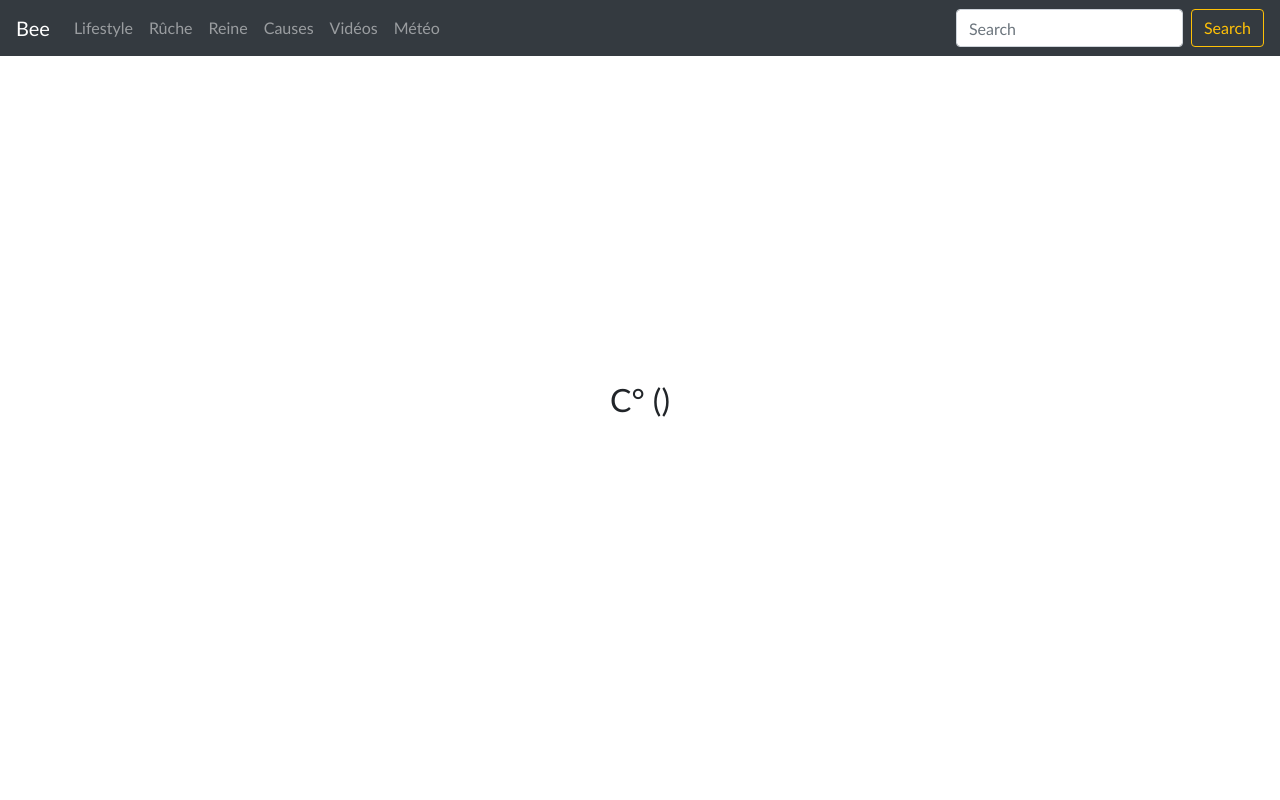
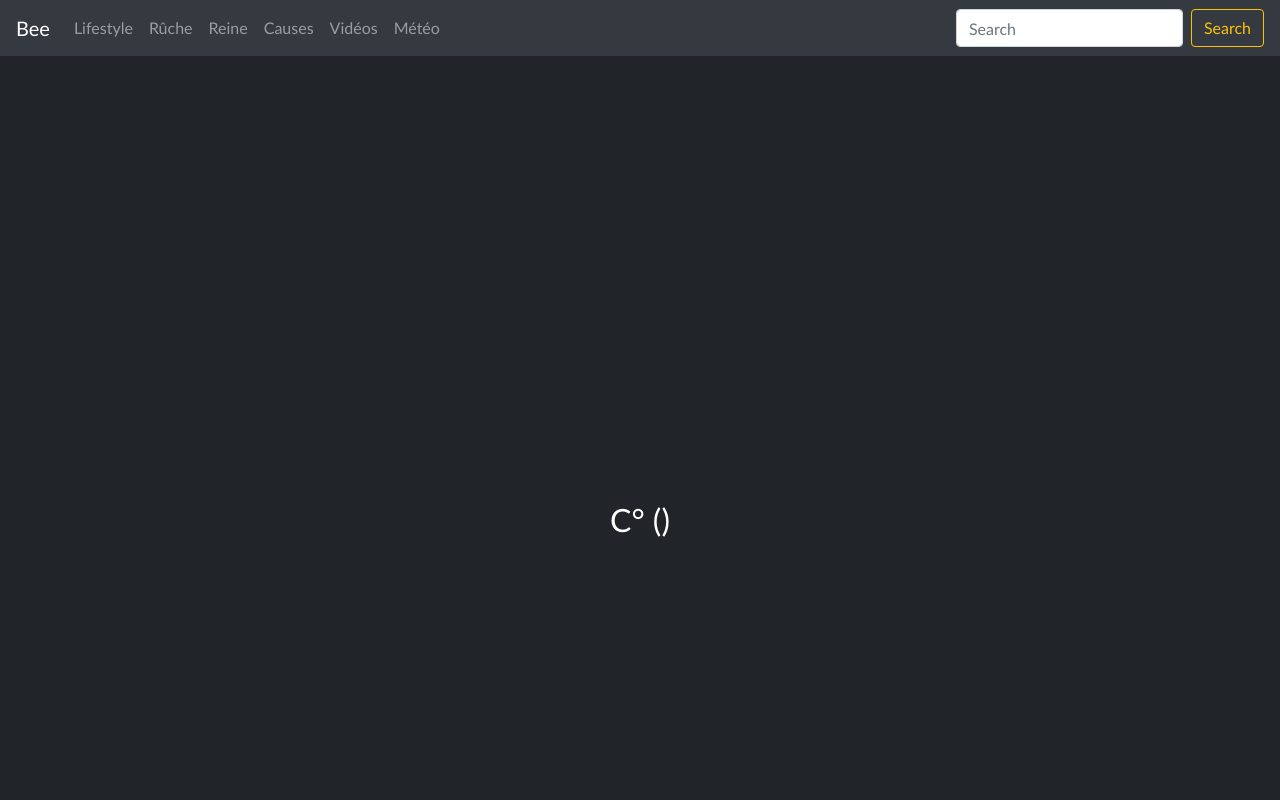
Before and after one commit to beriot/api, a PHP site: page /meteo.php in a window 1280 px wide. Run offline with PHP 8.4, Linux system fonts and the light colour scheme; some libraries are stand-ins or nearby versions.

Commit message:
add update app.css

```diff
--- a/css/app.css
+++ b/css/app.css
@@ -1,3 +1,5 @@
+
+
 
 
 body {
@@ -8,17 +10,22 @@ body {
     display: flex;
     justify-content: center;
     align-items: center;
+    background-color: #212529;
 }
 
 h1{
     font-size: 3em;
+    color: #fff;
 }
 
 i {
+    padding:10px;
     font-size: 5em;
     line-height: 3em;
+    color: #fff;
 }
 
 h2 {
+    color: #fff;
     font-size: 2em;
 }
```
